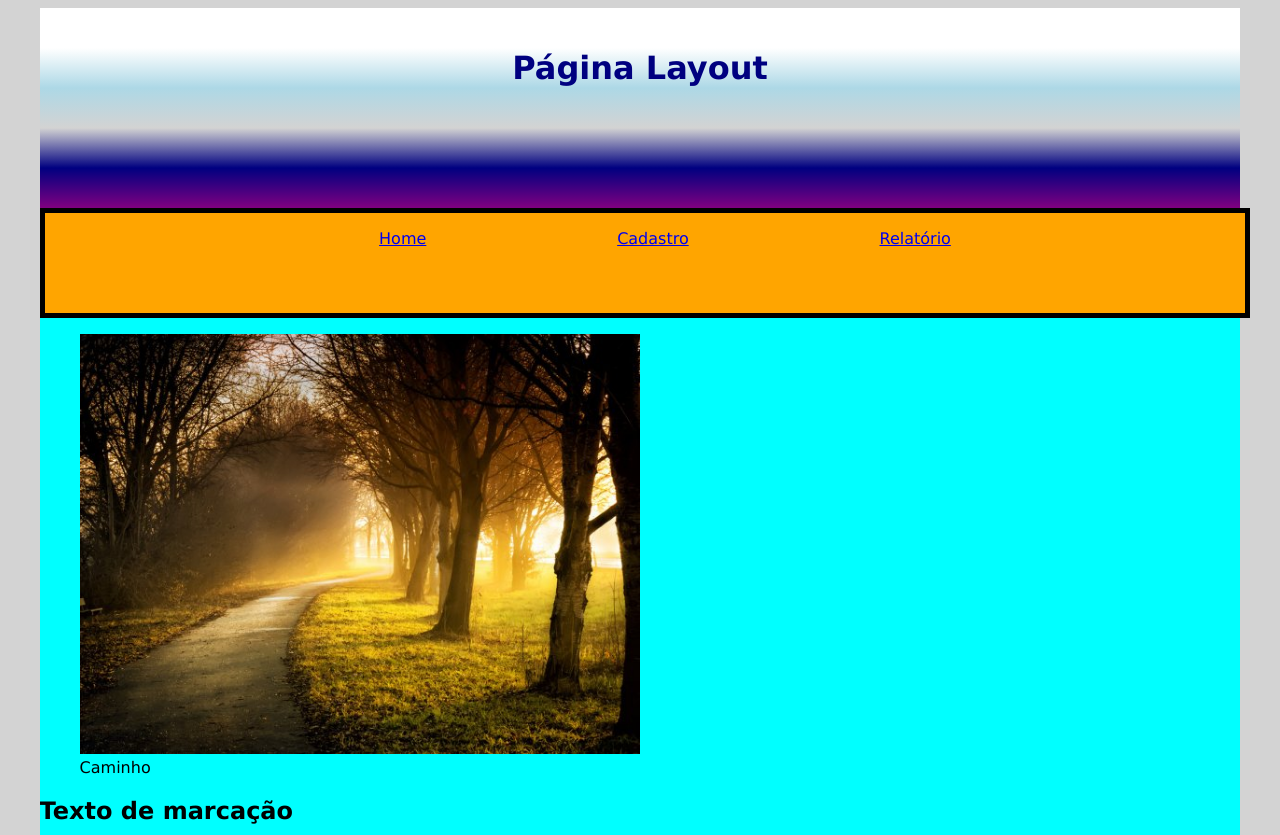
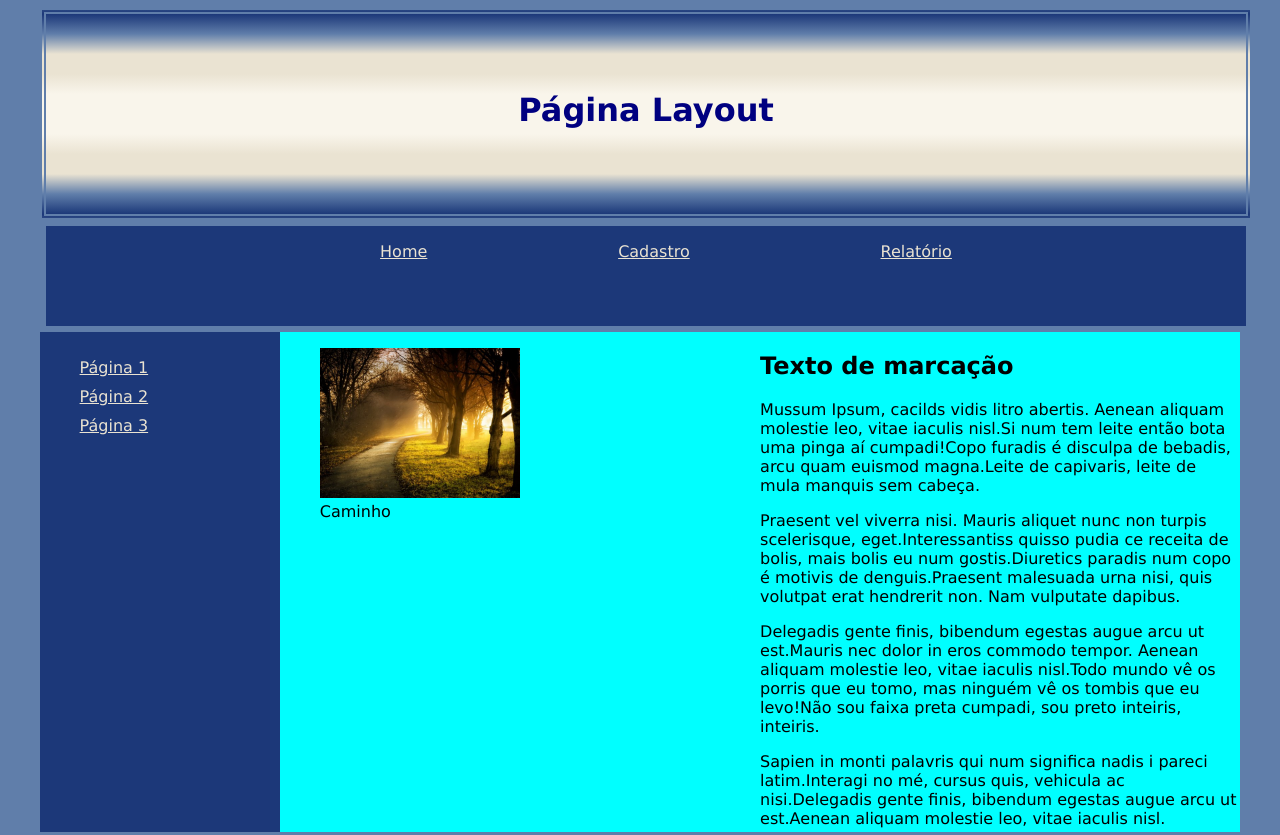
Before and after one commit to MauroBHjr/SenacDevN211frontEndAula08, a plain HTML site: page index.html in a window 1280 px wide. Shown: the top 835 px of the page. Drawn offline with Linux system fonts and the light colour scheme.

Commit message:
ainda mexendo nas cores e alinhando

```diff
--- a/estilo.css
+++ b/estilo.css
@@ -1,5 +1,16 @@
+/*	Collor pallet
+		cream
+		#F9F5EB
+		darker cream
+		#EAE3D2
+
+		blue
+		#607EAA
+		dark blue
+		#1C3879
+*/
 body{
-	background-color: lightgray;
+	background-color: #607EAA;
 	font-family: verdana;
 }
 .container{
@@ -9,26 +20,28 @@ body{
 }
 header{
 	width: 100%;
-	height: 180px;
-	background-image: linear-gradient(white, white, lightblue, lightgray, navy, purple);
+	height: 9rem;
+	background-image: linear-gradient(#1C3879, #607EAA, #EAE3D2, #EAE3D2, #F9F5EB, #F9F5EB, #F9F5EB, #EAE3D2, #EAE3D2, #607EAA, #1C3879);
 	text-align: center;
 	color: navy;
-	padding-top: 20px;
+	padding-top: 3.5rem;
+	border: double 0.4rem #607EAA;
 }
 nav{
-	background-color: orange;
+	background-color: #1C3879;
 }
 nav a{
+		color:#EAE3D2;
 		transition: 400ms;
 }
 nav a:hover{
-	color: pink;
+	color: #607EAA;
 	font-size: 20px;
 }
 .horizontal{
 	width: 100%;
 	height:100px;
-	border: solid 5px black;
+	border: solid 0.4rem #607EAA;
 	text-align:center;
 	float: left;
 }
@@ -47,13 +60,38 @@ nav a:hover{
 .vertical li{
 	padding-top:5%;
 }
+.imagem{
+	width:50%;
+	height: 100%;
+	float: left;
+	background-color:pulple;
+}
 .imagem img{
 	width: 50%;
 	height: 50%;
 }
 section{
-	width: 80;
+	width: 80%;
+	height: 500px;
 	float: right;
 	background-color: aqua;
 	overflow: auto;
 }
+.texto{
+	float:left;
+	width:50%;
+	height:100;
+	overflow:auto;
+}
+.texto h1{
+	text-align: justify;
+	padding-right: 3%;
+}
+footer{
+	width: 100%;
+	height: 50px;
+	background-color: purlple;
+	text-align: center;
+	color: white;
+	float: left;
+}
```
